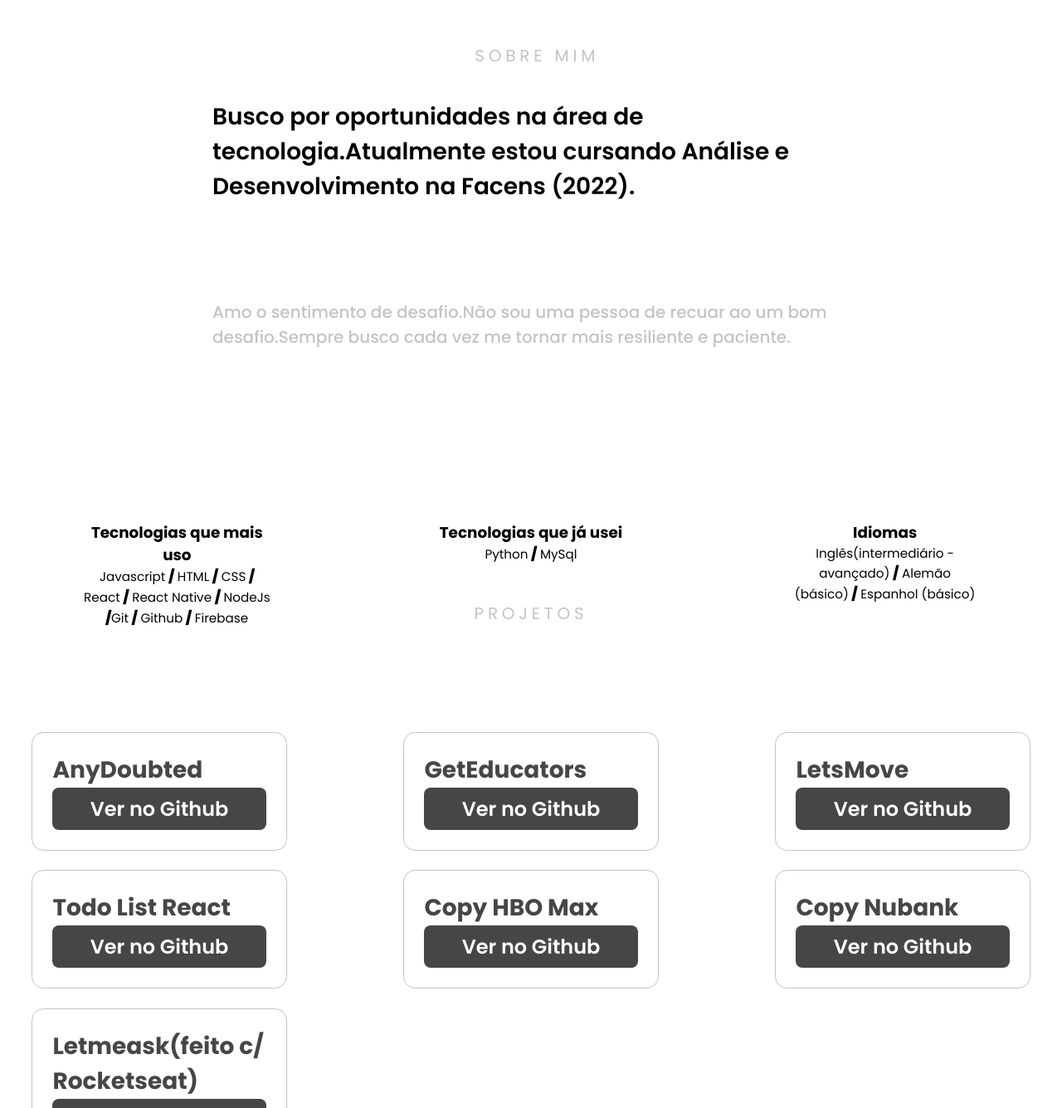
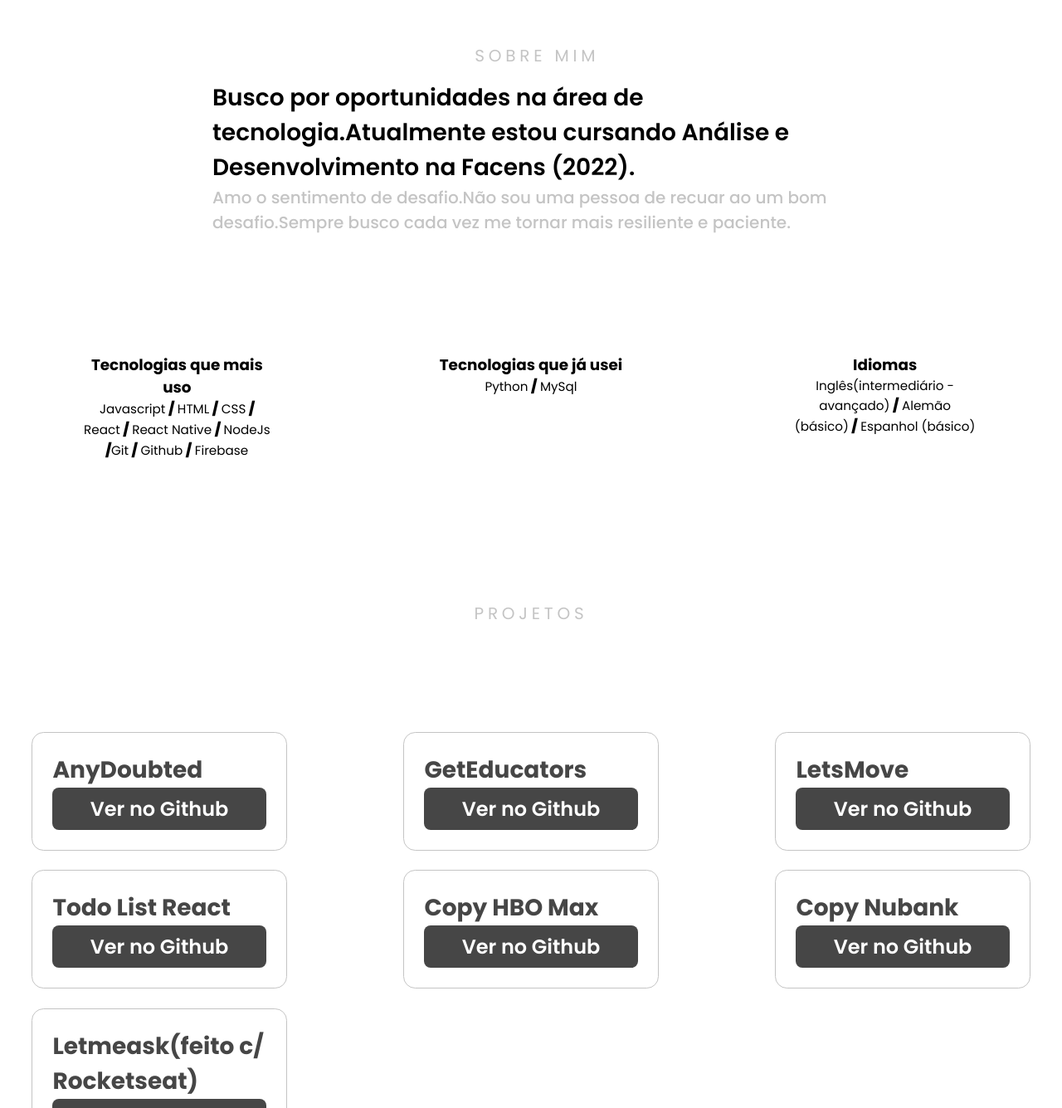
Before and after one commit to Gabriel-Aparecido03/Gabriel-Aparecido, a React (Create React App) app: page /projects in a window 1280 px wide. Shown: the part 902-2237 px from the top of the page at 83% size. Built offline with nearby package versions, Linux system fonts and the light colour scheme.

Commit message:
fixed some bugs

```diff
--- a/src/style/Landing.scss
+++ b/src/style/Landing.scss
@@ -76,7 +76,7 @@
         margin-left: auto;
         margin-right: auto;
         h4 {
-            padding-top: 20%;
+            padding-top: 10%;
             font-size: .85rem;
             font-weight: 400;
             color: #c4c4c4;
@@ -89,20 +89,20 @@
             font-weight: 600;
             font-size: 1.25rem;
             text-align: initial;
-            padding-top: 5%;
+            padding-top: 2%;
         }
 
         h3 {
             font-weight: 500;
             font-size: 1rem;
             color: #c4c4c4;
-            padding-top: 15%;
+            padding-top: 0;
         }
     }
 
     .skills-content {
         width: 100%;
-        padding-top: 15%;
+        padding-top: 5%;
 
         display: flex;
         justify-content: space-around;
@@ -168,7 +168,6 @@
             }
 
             .buttons-content {
-
                 button {
                     width: 100%;
                     text-align: center;
@@ -176,12 +175,14 @@
                     border-radius: .5rem;
                     padding: .5rem;
                     background-color: #464646;
+
                 }
 
                 a {
                     text-decoration: none;
                     color: #fff;
                     font-weight: 600;
+
                 }
 
                 button:hover {
@@ -204,7 +205,7 @@
         letter-spacing: .3rem;
     }
     background-color: #464646;
-    height: 20vh;
+    height: 15vh;
 
     .social-medias-content {
         display: flex;
@@ -439,7 +440,7 @@
     }
 
     .projects-content {
-        height: 100vh;
+        height: 150vh;
 
         .title {
 
@@ -501,6 +502,7 @@
     }
 
     .contact-content {
+        height: 20vh;
         .title {
             font-size: 1.25rem;
             font-weight: 400;
@@ -510,7 +512,7 @@
             letter-spacing: .3rem;
         }
         background-color: #464646;
-        height: 25vh;
+
 
         .social-medias-content {
             display: flex;
--- a/src/style/components/Topbar.scss
+++ b/src/style/components/Topbar.scss
@@ -1,7 +1,7 @@
 header {
     position: fixed;
     top: 0;
-
+    z-index: 9;
     justify-content: space-between;
     display: flex;
     width: 100vw;
@@ -23,7 +23,6 @@ header {
         display: flex;
         gap: 10%;
         justify-content: end;
-
         margin-top: auto;
         margin-bottom: auto;
 
@@ -39,7 +38,10 @@ header {
     }
 }
 .content-menu {
+    position: fixed;
     height: 100vh;
+    width: 100%;
+
     h1 {
         font-weight: 400;
         color: #c4c4c4;
```
